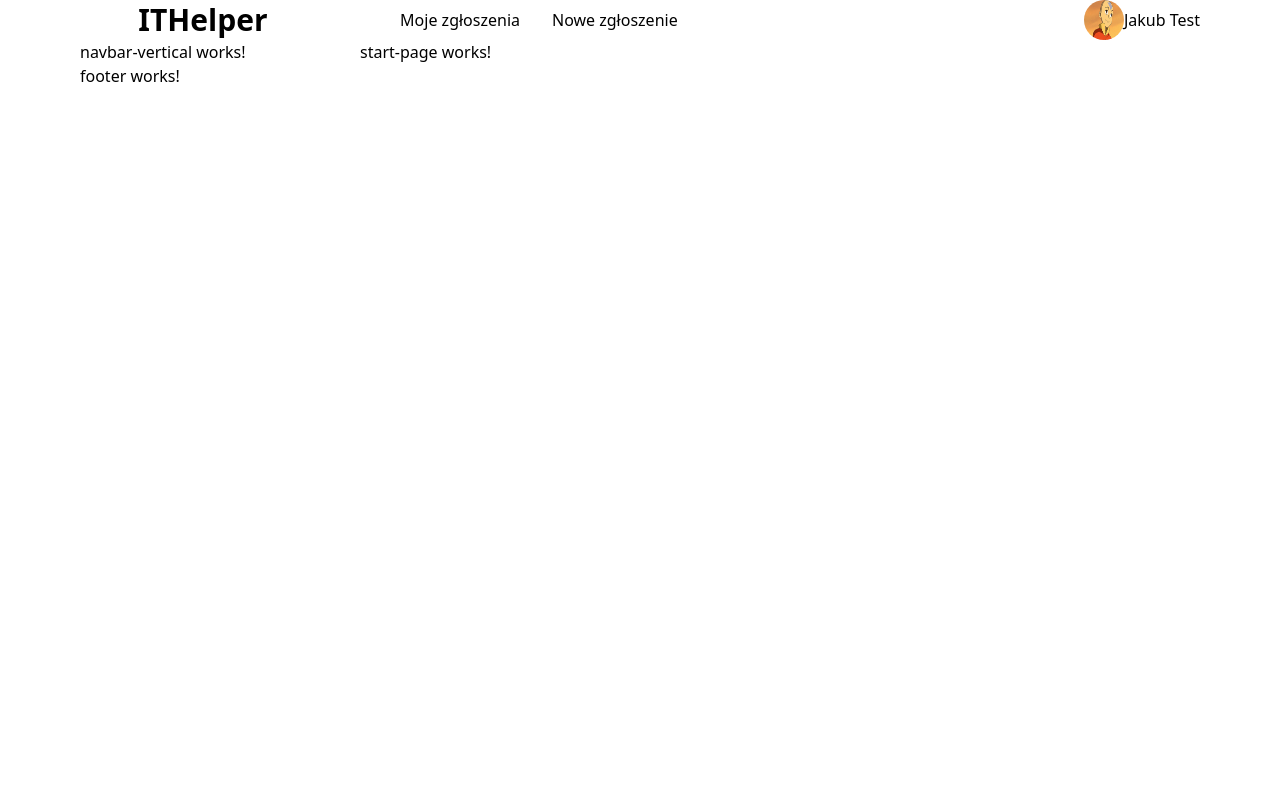
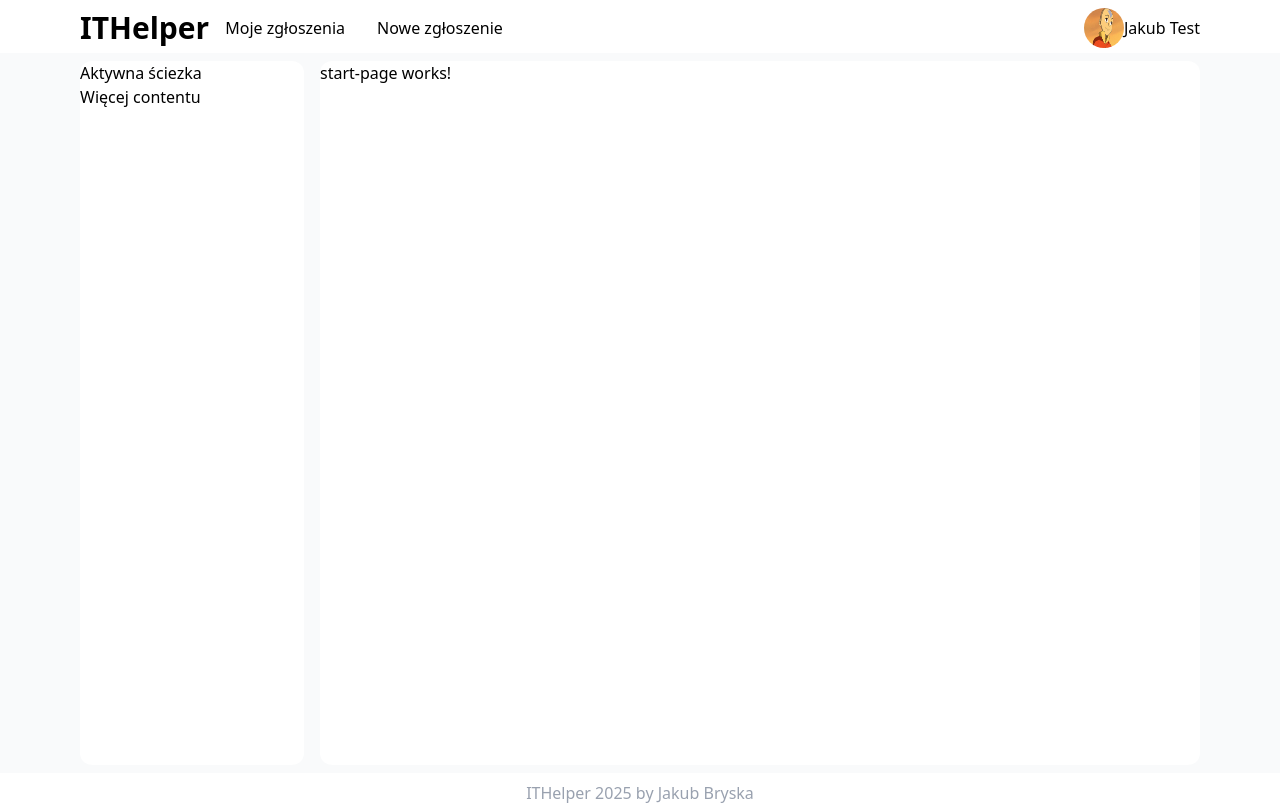
Before and after one commit to whit33y/ITHelper, an Angular app: page / in a window 1280 px wide. Built offline with nearby package versions, Linux system fonts and the light colour scheme.

Commit message:
style: add styles to nav/footer/app component

```diff
--- a/src/app/app.component.html
+++ b/src/app/app.component.html
@@ -1,12 +1,16 @@
-<div class="mx-0 md:mx-20">
-  <app-navbar />
-  <div class="flex">
-    <div class="hidden md:w-1/4 md:flex">
-      <app-navbar-vertical />
+<div class="h-screen">
+  <div class="h-2/30 flex flex-col">
+    <app-navbar />
+  </div>
+  <div class="flex h-27/30 px-0 md:px-20 bg-gray-50 py-2">
+    <div class="hidden md:w-1/5 md:flex">
+      <app-navbar-vertical class="w-full" />
     </div>
-    <div class="w-4/4 md:w-3/4">
+    <div class="w-full md:w-4/5">
       <router-outlet />
     </div>
   </div>
-  <app-footer />
+  <div class="h-1/30">
+    <app-footer />
+  </div>
 </div>
--- a/src/app/components/footer/footer.component.html
+++ b/src/app/components/footer/footer.component.html
@@ -1 +1,3 @@
-<p>footer works!</p>
+<footer class="flex justify-center mx-0 my-0 md:mx-20 md:my-2">
+    <p class="text-gray-400">ITHelper 2025 by Jakub Bryska</p>
+</footer>
--- a/src/app/components/navbar-vertical/navbar-vertical.component.html
+++ b/src/app/components/navbar-vertical/navbar-vertical.component.html
@@ -1 +1,8 @@
-<p>navbar-vertical works!</p>
+<div class="flex flex-col rounded-xl bg-white h-full">
+    <div>
+        Aktywna ściezka
+    </div>
+    <div>
+        Więcej contentu
+    </div>
+</div>
--- a/src/app/components/navbar/navbar.component.html
+++ b/src/app/components/navbar/navbar.component.html
@@ -1,6 +1,6 @@
-<div class="flex justify-between">
-    <div class="flex justify-start md:justify-around items-center w-3/5">
-        <h1 class="text-xl font-bold md:text-3xl">
+<div class="flex justify-between mx-0 my-0 md:mx-20 md:my-2">
+    <div class="flex items-center w-3/5">
+        <h1 class="text-2xl font-bold md:text-3xl">
             ITHelper
         </h1>
         <div class="hidden md:flex">
@@ -15,7 +15,7 @@
 </div>
 @if(isMenuOpen){
 <div class="absolute top-4 right-4 border-1 border-gray-200 bg-gray-50 shadow-lg rounded-sm w-38 p-4">
-    <p class="my-2 hover:underline cursor-pointer md:hidden">Moje zgłoszenia</p>
+    <p class="my-2 hover:underline cursor-pointer  md:hidden">Moje zgłoszenia</p>
     <p class="my-2 hover:underline cursor-pointer md:hidden">Nowe zgłoszenie</p>
     <p class="my-2 hover:underline cursor-pointer">Wyloguj</p>
 </div>
--- a/src/app/pages/start-page/start-page.component.html
+++ b/src/app/pages/start-page/start-page.component.html
@@ -1 +1,3 @@
-<p>start-page works!</p>
+<div class="bg-white rounded-xl h-full ml-0 md:ml-4">
+    <p>start-page works!</p>
+    <div>
```
